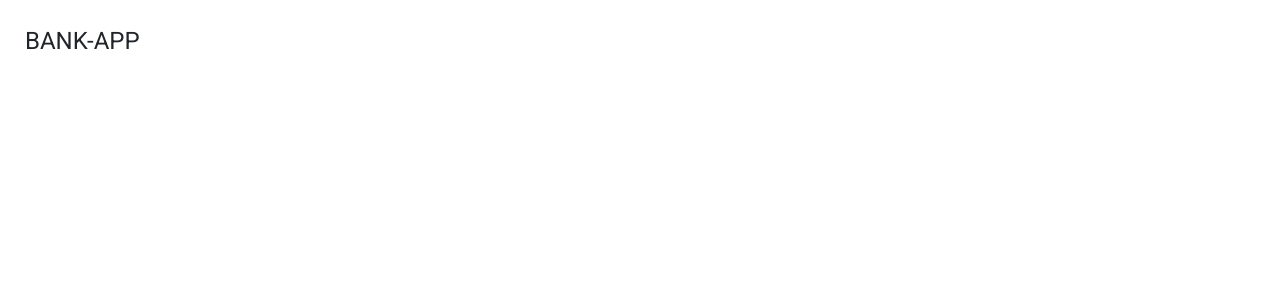
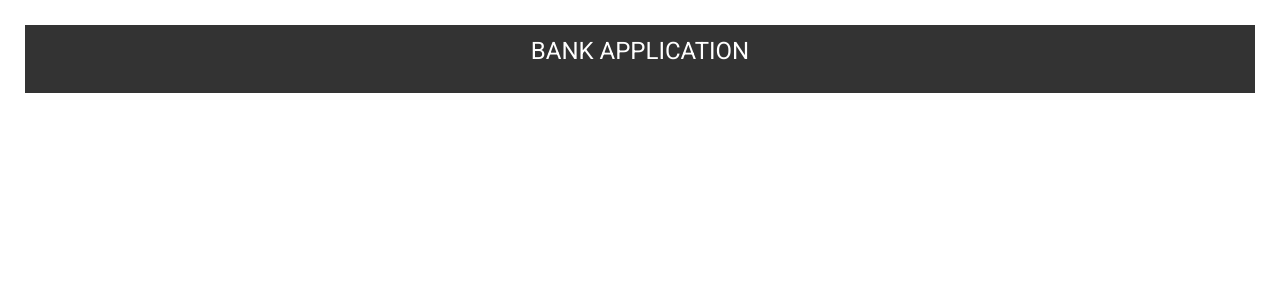
Before and after one commit to EmreKeskin47/angular-bank-app, an Angular app: page / in a window 1280 px wide. Shown: the top 300 px of the page. Built offline with nearby package versions, Linux system fonts and the light colour scheme.

Commit message:
implemented simple header component

```diff
--- a/src/app/app.component.html
+++ b/src/app/app.component.html
@@ -1 +1,3 @@
-<h1>{{title | uppercase}}</h1>
+<div>
+    <app-header></app-header>
+</div>
--- a/src/app/app.module.ts
+++ b/src/app/app.module.ts
@@ -5,10 +5,12 @@ import { AppRoutingModule } from './app-routing.module';
 import { AppComponent } from './app.component';
 import { NgbModule } from '@ng-bootstrap/ng-bootstrap';
 import { BrowserAnimationsModule } from '@angular/platform-browser/animations';
+import { HeaderComponent } from './components/layout/header/header.component';
 
 @NgModule({
   declarations: [
-    AppComponent
+    AppComponent,
+    HeaderComponent
   ],
   imports: [
     BrowserModule,
--- /dev/null
+++ b/src/app/components/layout/header/header.component.html
@@ -0,0 +1,3 @@
+<header class="header">
+    <h1>{{title | uppercase}}</h1>
+</header>
--- /dev/null
+++ b/src/app/components/layout/header/header.component.scss
@@ -0,0 +1,6 @@
+.header {
+  background: #333;
+  color: #fff;
+  text-align: center;
+  padding: 10px;
+}
--- /dev/null
+++ b/src/app/components/layout/header/header.component.ts
@@ -0,0 +1,15 @@
+import { Component, OnInit } from '@angular/core';
+
+@Component({
+  selector: 'app-header',
+  templateUrl: './header.component.html',
+  styleUrls: ['./header.component.scss'],
+})
+export class HeaderComponent implements OnInit {
+  //title presented on the header component
+  title: string = 'Bank Application';
+
+  constructor() {}
+
+  ngOnInit(): void {}
+}
```
Also changed, not shown: 1 other file (tests, documents, lock files or other folders).
